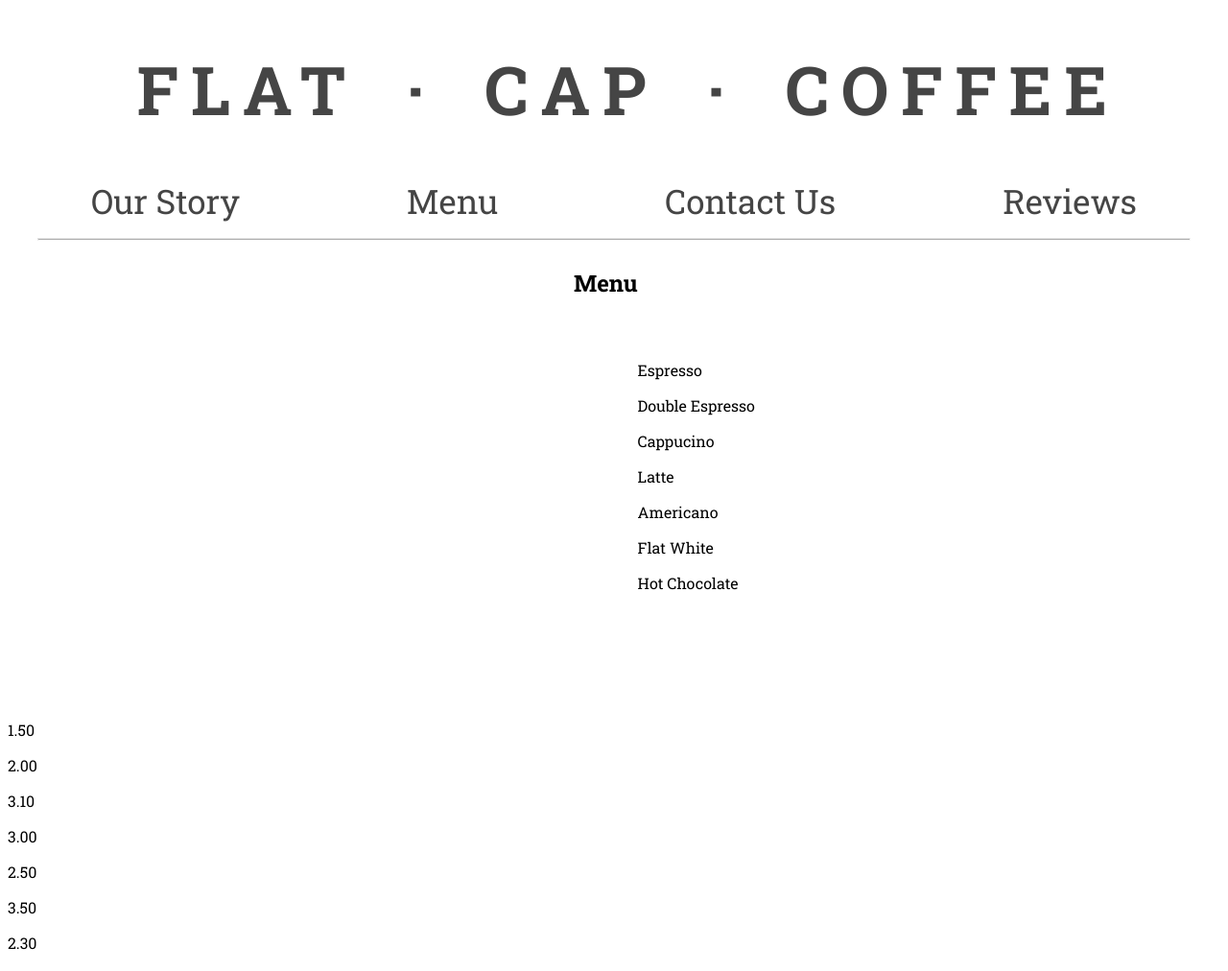
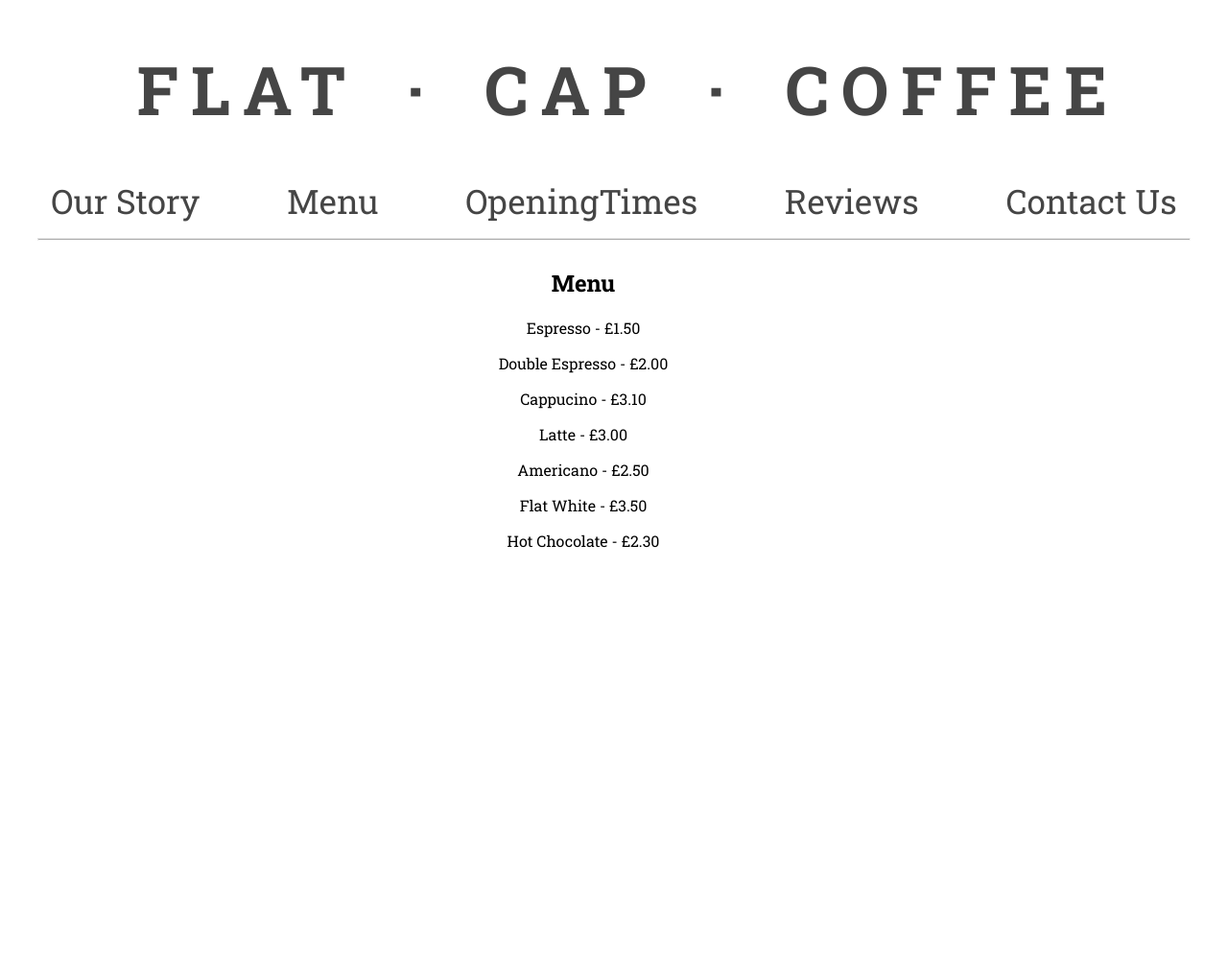
Before and after one commit to Emsdem09/atomic_duo_project, a plain HTML site: page menu.html in a window 1280 px wide. Shown: the whole page at 96% size. After the commit the page ends 800 px from the top, so only its background shows below. Drawn offline with nearby package versions, Linux system fonts and the light colour scheme.

Commit message:
Final Updates

```diff
--- a/Style/style.css
+++ b/Style/style.css
@@ -87,6 +87,13 @@ h1 {
   grid-template-columns: 1fr 1fr;
 }
 
+.page-content-menu {
+  max-width: 1200px;
+  text-align: left;
+  display: grid;
+  grid-template-columns: 1fr;
+}
+
 .page-content img {
   max-width: 600px;
   margin: 60px 0px;
@@ -94,6 +101,7 @@ h1 {
 
 .text {
   margin: 60px 14px 14px 14px;
+  text-align: center;
 }
 
 @media (max-width: 750px) {
@@ -142,17 +150,14 @@ hr {
 }
 
 .title {
-  padding-left: 590px;
+  text-align: center;
 }
 
-.content {
-  padding-top: 100px;
+#coffee {
+  text-align: center;
 }
 
-/* Clear floats after the columns */
-.content:after {
-  content: "";
-  display: table;
-  clear: both;
-  background-color: #454545;
+.d-block {
+  font-size: bold;
+  color: #000000;
 }
--- a/menu.html
+++ b/menu.html
@@ -22,36 +22,29 @@
     <ul class='navbar'>
       <li><a href="index.html#OurStory">Our Story</a></li>
       <li><a href="#">Menu</a></li>
+      <li><a href="index.html#OpeningTimes">OpeningTimes</a></li>
+      <li><a href="index.html#carouselExampleIndicators">Reviews</a></li>
       <li><a href="index.html#ContactUs">Contact Us</a></li>
-      <li><a href="index.html#Reviews">Reviews</a></li>
     </ul>
     <hr>
   </div>
 
-  <div class='page-content'>
-
+  <div class='page-content-menu'>
+    <div>
       <div class='title' id="h2">
         <h2>Menu</h2>
       </div>
       <div class='content' id="coffee">
-        <p>Espresso</p>
-        <p>Double Espresso</p>
-        <p>Cappucino</p>
-        <p>Latte</p>
-        <p>Americano</p>
-        <p>Flat White</p>
-        <p>Hot Chocolate</p>
-      </div>
-      <div class='content' id="price">
-        <p>1.50</p>
-        <p>2.00</p>
-        <p>3.10</p>
-        <p>3.00</p>
-        <p>2.50</p>
-        <p>3.50</p>
-        <p>2.30</p>
+        <p>Espresso - £1.50</p>
+        <p>Double Espresso - £2.00</p>
+        <p>Cappucino - £3.10</p>
+        <p>Latte - £3.00</p>
+        <p>Americano - £2.50</p>
+        <p>Flat White - £3.50</p>
+        <p>Hot Chocolate - £2.30</p>
       </div>
   </div>
+ </div>
 
 </body>
 
```
Also changed, not shown: index.html (+10 -8 lines).
